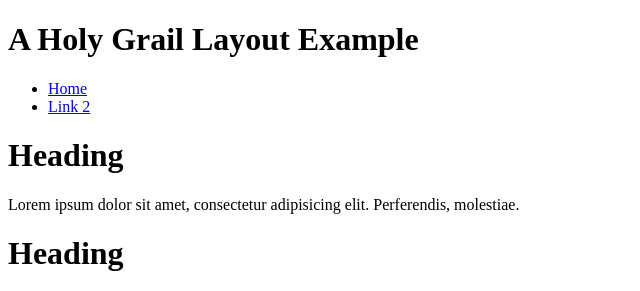
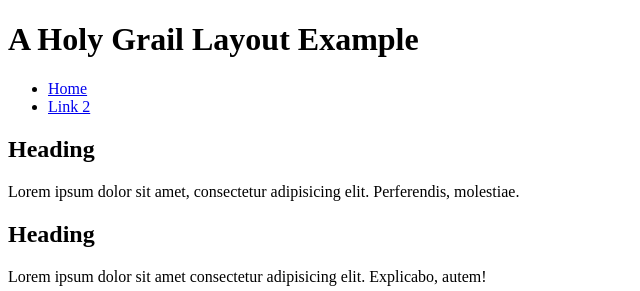
Before and after one commit to saturo23/wdd130, a plain HTML site: page week02/holygrail.html in a window 1280 px wide. Shown: the top 291 px of the page, without its empty margins (0-640 px from the left). Drawn offline with Linux system fonts and the light colour scheme.

Commit message:
holy grail new last

```diff
--- a/week02/holygrail.html
+++ b/week02/holygrail.html
@@ -19,13 +19,13 @@
     </ul>
   </nav>
   <main>
-    <h1>Heading</h1>
     <section>
+      <h2>Heading</h2>
       <p>Lorem ipsum dolor sit amet, consectetur adipisicing elit. Perferendis, molestiae.</p>
     </section>
-    <h1>Heading</h1>
     <section>
-        <p>Lorem ipsum dolor sit amet consectetur adipisicing elit. Explicabo, autem!</p>
+      <h2>Heading</h2>
+      <p>Lorem ipsum dolor sit amet consectetur adipisicing elit. Explicabo, autem!</p>
     </section>
     <aside>
       <img src="https://content.churchofjesuschrist.org/templesldsorg/bc/Temples/photo-galleries/adelaide-australia/400x225/adelaide-australia-temple-lds-866420-wallpaper.jpg" alt="Adelaide-Australia Temple" width="200">
```
